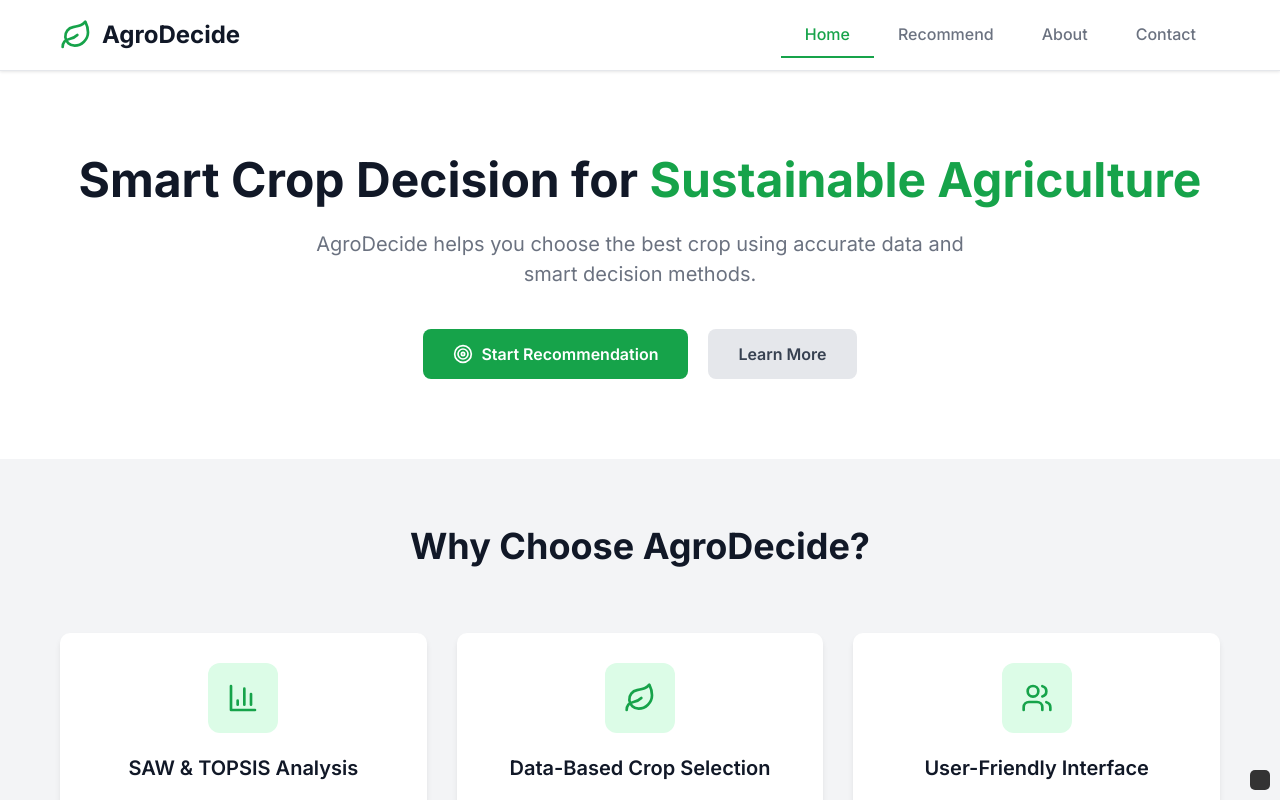
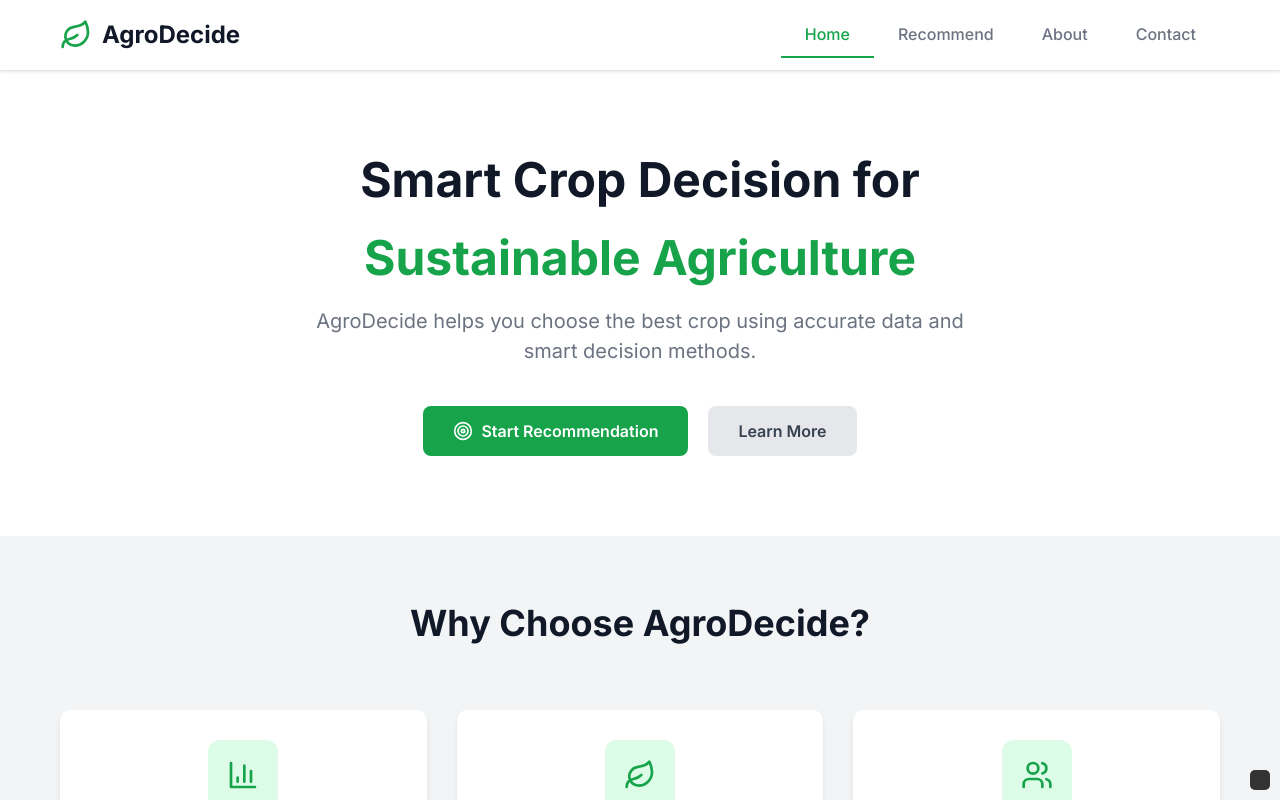
Before and after one commit to Dimasrzky/AgroDecide, a React (Vite) app: page / in a window 1280 px wide. Shown: the top 800 px of the page. Built offline with nearby package versions, Linux system fonts and the light colour scheme; the HTML template or start-up script is replaced by a standard one.

Commit message:
Update HomePage.jsx

```diff
--- a/src/components/HomePage.jsx
+++ b/src/components/HomePage.jsx
@@ -32,6 +32,8 @@ const HomePage = ({ setCurrentPage }) => {
         <div className="container">
           <h1 className="page-title">
             Smart Crop Decision for{' '}
+          </h1>
+          <h1 className="page-title">
             <span className="highlight">Sustainable Agriculture</span>
           </h1>
           <p className="page-subtitle">
```
